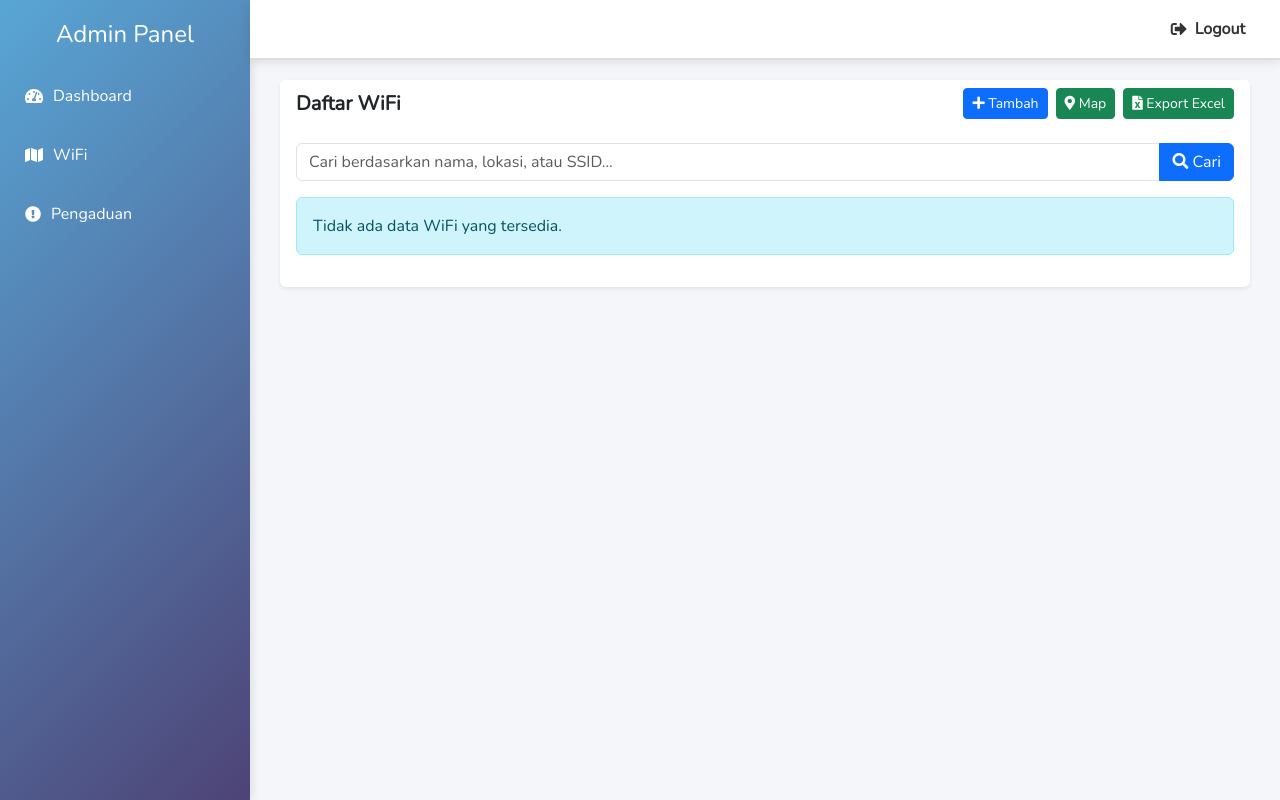
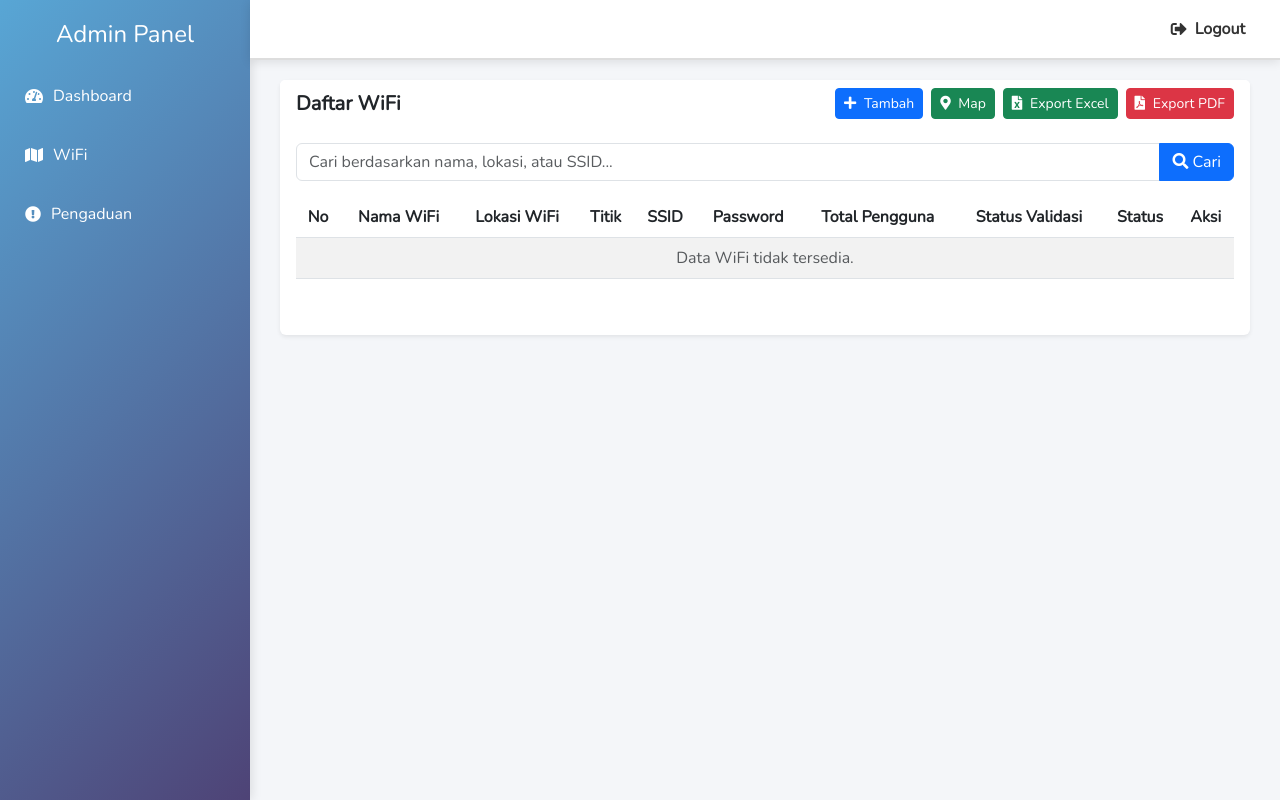
Before and after one commit to dendimugia23/skripsi, a Laravel app: page /admin/peta in a window 1280 px wide. Run offline with Laravel 12, Linux system fonts and the light colour scheme; a user stored in the database is signed in; data comes from the database, SQL or seed files in the repository; data that the repository does not hold is empty; some libraries are stand-ins or nearby versions.

Commit message:
perbaikan 10

```diff
--- a/app/Http/Controllers/AdminPetaController.php
+++ b/app/Http/Controllers/AdminPetaController.php
@@ -6,6 +6,8 @@ use Illuminate\Http\Request;
 use App\Models\WiFi;
 use PhpOffice\PhpSpreadsheet\Spreadsheet;
 use PhpOffice\PhpSpreadsheet\Writer\Xlsx;
+use Barryvdh\DomPDF\Facade\Pdf;
+
 
 class AdminPetaController extends Controller
 {
@@ -152,4 +154,64 @@ class AdminPetaController extends Controller
 
         return response()->download($tempFile, $fileName)->deleteFileAfterSend(true);
     }
+
+
+public function exportPDF()
+{
+    $wifiData = WiFi::all(); // Ambil semua data WiFi, sama kayak di export()
+
+    $htmlTable = '
+    <table>
+        <thead>
+            <tr>
+                <th>No</th>
+                <th>Lokasi WiFi</th>
+                <th>Lihat Lokasi</th>
+                <th>Titik</th>
+                <th>SSID</th>
+                <th>Password</th>
+                <th>Status</th>
+                <th>Total Pengguna</th>
+            </tr>
+        </thead>
+        <tbody>';
+
+    foreach ($wifiData as $index => $data) {
+        $htmlTable .= '
+            <tr>
+                <td>' . ($index + 1) . '</td>
+                <td>' . htmlspecialchars($data->nama) . '</td>
+                <td>' . htmlspecialchars($data->lokasi) . '</td>
+                <td>' . htmlspecialchars($data->titik) . '</td>
+                <td>' . htmlspecialchars($data->ssid) . '</td>
+                <td>' . htmlspecialchars($data->password) . '</td>
+                <td>' . htmlspecialchars($data->status) . '</td>
+                <td>' . htmlspecialchars($data->total_pengguna) . '</td>
+            </tr>';
+    }
+
+    $htmlTable .= '</tbody></table>';
+
+    $styledHtml = '
+    <html>
+    <head>
+        <style>
+            body { font-family: Arial, sans-serif; font-size: 12px; }
+            h2 { text-align: center; margin-bottom: 20px; }
+            table { width: 100%; border-collapse: collapse; }
+            th, td { border: 1px solid #000; padding: 5px; text-align: left; }
+            th { background-color: #f2f2f2; }
+        </style>
+    </head>
+    <body>
+        <h2>Daftar WiFi Publik</h2>
+        ' . $htmlTable . '
+    </body>
+    </html>';
+
+    $pdf = Pdf::loadHTML($styledHtml)->setPaper('A4', 'landscape');
+
+    return $pdf->download('wifi_list_' . date('Ymd_His') . '.pdf');
 }
+
+}
--- a/resources/views/admin/peta.blade.php
+++ b/resources/views/admin/peta.blade.php
@@ -6,21 +6,24 @@
         <a href="{{ route('admin.peta') }}" class="text-decoration-none text-dark">
             <h5 class="card-title mb-0 fw-bold" style="font-size: 1.25rem;">Daftar WiFi</h5>
         </a>
-
         <div class="d-flex gap-2">
             <a href="{{ route('admin.create') }}" class="btn btn-primary btn-sm">
-                <i class="fas fa-plus"></i> Tambah
+                <i class="fas fa-plus me-1"></i> Tambah
             </a>
             <a href="{{ route('admin.map') }}" class="btn btn-success btn-sm">
-                <i class="fas fa-map-marker-alt"></i> Map
+                <i class="fas fa-map-marker-alt me-1"></i> Map
             </a>
             <a href="{{ route('admin.wifi.export') }}" class="btn btn-success btn-sm">
-                <i class="fas fa-file-excel"></i> Export Excel
+                <i class="fas fa-file-excel me-1"></i> Export Excel
+            </a>
+            <a href="{{ route('admin.wifi.pdf', request()->query()) }}" class="btn btn-danger btn-sm">
+                <i class="fas fa-file-pdf me-1"></i> Export PDF
             </a>
         </div>
     </div>
 
     <div class="card-body">
+        <!-- Search Bar -->
         <div class="mb-3">
             <form action="{{ route('admin.peta') }}" method="GET">
                 <div class="input-group">
@@ -32,11 +35,10 @@
             </form>
         </div>
 
-        @if($wifi->isEmpty())
-            <div class="alert alert-info">Tidak ada data WiFi yang tersedia.</div>
-        @else
+        <!-- Table -->
+        <div class="table-responsive">
             <table class="table table-striped">
-                <thead>
+                <thead class="text-center">
                     <tr>
                         <th>No</th>
                         <th>Nama WiFi</th>
@@ -51,8 +53,8 @@
                     </tr>
                 </thead>
                 <tbody>
-                    @foreach($wifi as $index => $data)
-                    <tr>
+                    @forelse($wifi as $index => $data)
+                        <tr class="text-center">
                             <td>{{ ($wifi->currentPage() - 1) * $wifi->perPage() + $index + 1 }}</td>
                             <td>{{ $data->nama }}</td>
                             <td>{{ $data->lokasi }}</td>
@@ -71,17 +73,21 @@
                                 </span>
                             </td>
                             <td>
+                                <div class="d-flex gap-1 justify-content-center">
                                     <a href="{{ route('admin.edit', $data->id) }}" class="btn btn-warning btn-sm">Edit</a>
+
                                     <form action="{{ route('admin.destroy', $data->id) }}" method="POST" class="d-inline" id="delete-form-{{ $data->id }}">
                                         @csrf
                                         @method('DELETE')
                                         <button type="button" class="btn btn-danger btn-sm" onclick="confirmDelete({{ $data->id }})">Hapus</button>
                                     </form>
+
                                     @if($data->status_validasi == 'Ditolak')
                                         <button type="button" class="btn btn-info btn-sm" data-bs-toggle="modal" data-bs-target="#komentarModal-{{ $data->id }}">
                                             <i class="fas fa-info-circle"></i>
                                         </button>
 
+                                        <!-- Komentar Modal -->
                                         <div class="modal fade" id="komentarModal-{{ $data->id }}" tabindex="-1" aria-labelledby="komentarModalLabel-{{ $data->id }}" aria-hidden="true">
                                             <div class="modal-dialog">
                                                 <div class="modal-content">
@@ -99,17 +105,22 @@
                                             </div>
                                         </div>
                                     @endif
+                                </div>
                             </td>
                         </tr>
-                    @endforeach
+                    @empty
+                        <tr>
+                            <td colspan="10" class="text-center text-muted">Data WiFi tidak tersedia.</td>
+                        </tr>
+                    @endforelse
                 </tbody>
             </table>
+        </div>
 
+        <!-- Pagination -->
         <div class="d-flex justify-content-center mt-4">
             {{ $wifi->onEachSide(1)->links('pagination::bootstrap-5') }}
         </div>
-        @endif
     </div>
 </div>
-
 @endsection
--- a/routes/web.php
+++ b/routes/web.php
@@ -63,6 +63,7 @@ Route::middleware(['auth'])->group(function () {
 
             // Export WiFi ke Excel
             Route::get('/wifi/export', [AdminPetaController::class, 'export'])->name('admin.wifi.export');
+            Route::get('/wifi/export-pdf', [AdminPetaController::class, 'exportPDF'])->name('admin.wifi.pdf');
         });
     });
 
```
Also changed, not shown: app/Http/Controllers/SuperAdminPetaController.php (+15 -15 lines), resources/views/admin/pengaduan.blade.php (+6 -5 lines), resources/views/pengaduanuser.blade.php (+35 -2 lines), resources/views/superadmin/pengaduan.blade.php (+11 -7 lines), resources/views/superadmin/peta.blade.php (+15 -15 lines). Lines whose indentation alone changed are shown as unchanged.
